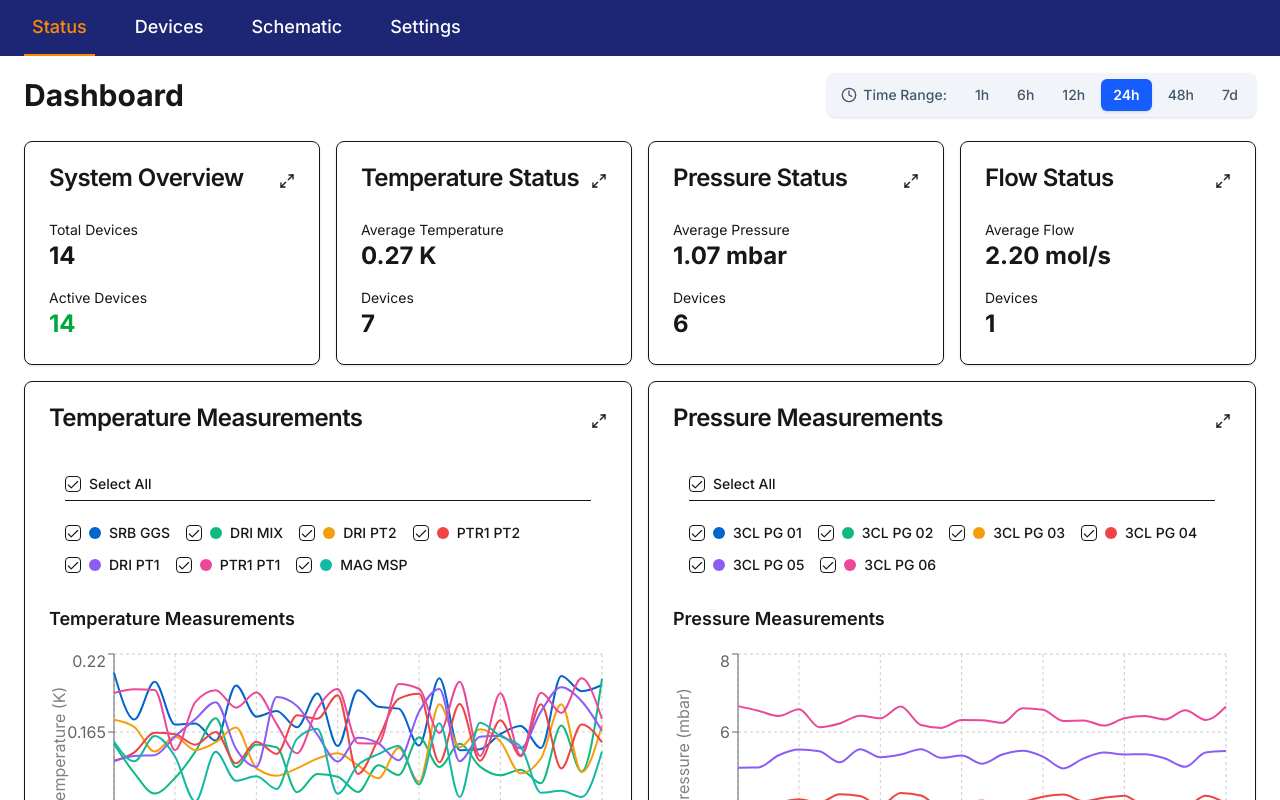
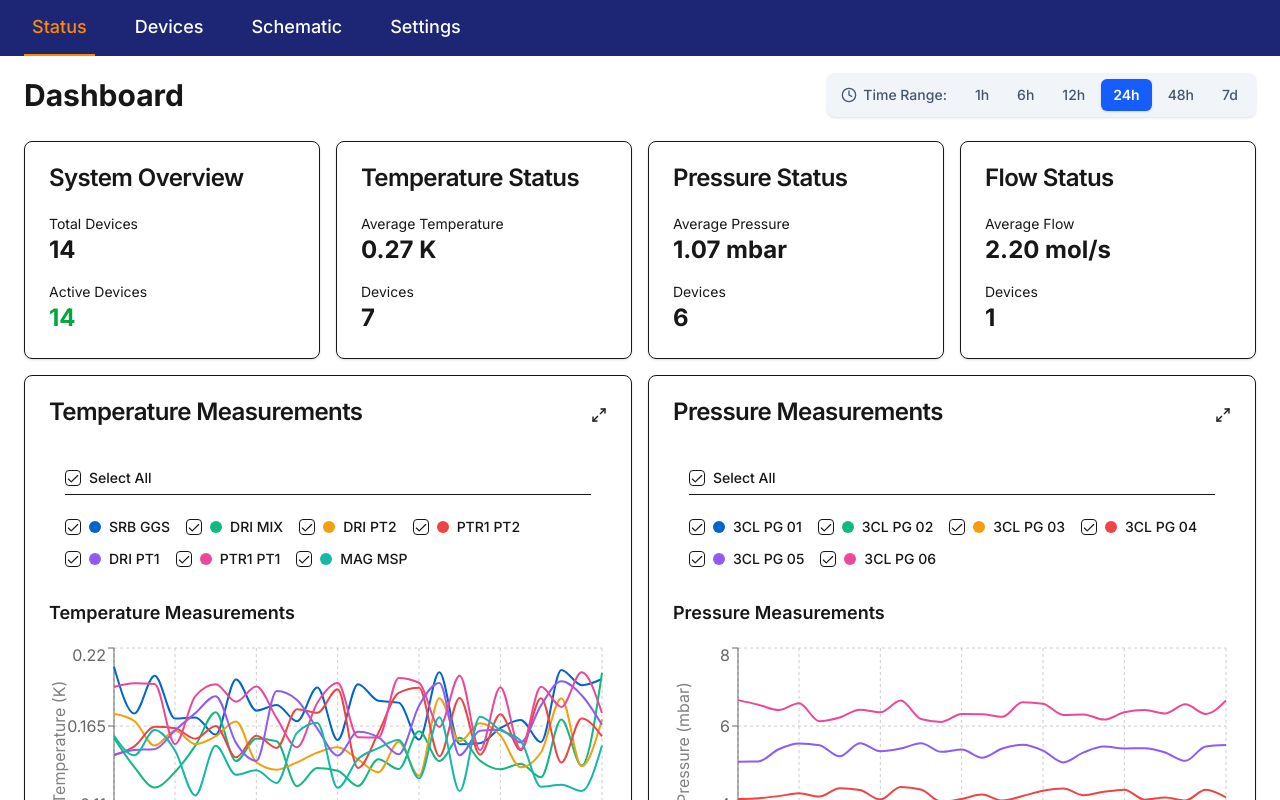
Before and after one commit to lawjingw/oi-decs, a Next.js app: page /dashboard in a window 1280 px wide. Shown: the top 800 px of the page. Built offline with nearby package versions, Linux system fonts and the light colour scheme.

Commit message:
Remove Maximize2 icon from dashboard cards for a cleaner interface and refactor MainLayoutProps to use type instead of interface for consistency.

```diff
--- a/src/app/dashboard/page.tsx
+++ b/src/app/dashboard/page.tsx
@@ -69,7 +69,6 @@ export default function DashboardPage() {
         <Card>
           <CardHeader className="flex flex-row items-center justify-between">
             <CardTitle>System Overview</CardTitle>
-            <Maximize2 className="h-4 w-4 text-muted-foreground cursor-pointer" />
           </CardHeader>
           <CardContent>
             <div className="space-y-4">
@@ -91,7 +90,6 @@ export default function DashboardPage() {
         <Card>
           <CardHeader className="flex flex-row items-center justify-between">
             <CardTitle>Temperature Status</CardTitle>
-            <Maximize2 className="h-4 w-4 text-muted-foreground cursor-pointer" />
           </CardHeader>
           <CardContent>
             <div className="space-y-4">
@@ -127,7 +125,6 @@ export default function DashboardPage() {
         <Card>
           <CardHeader className="flex flex-row items-center justify-between">
             <CardTitle>Pressure Status</CardTitle>
-            <Maximize2 className="h-4 w-4 text-muted-foreground cursor-pointer" />
           </CardHeader>
           <CardContent>
             <div className="space-y-4">
@@ -161,7 +158,6 @@ export default function DashboardPage() {
         <Card>
           <CardHeader className="flex flex-row items-center justify-between">
             <CardTitle>Flow Status</CardTitle>
-            <Maximize2 className="h-4 w-4 text-muted-foreground cursor-pointer" />
           </CardHeader>
           <CardContent>
             <div className="space-y-4">
```
Also changed, not shown: src/components/layout/MainLayout.tsx (+4 -4 lines).
